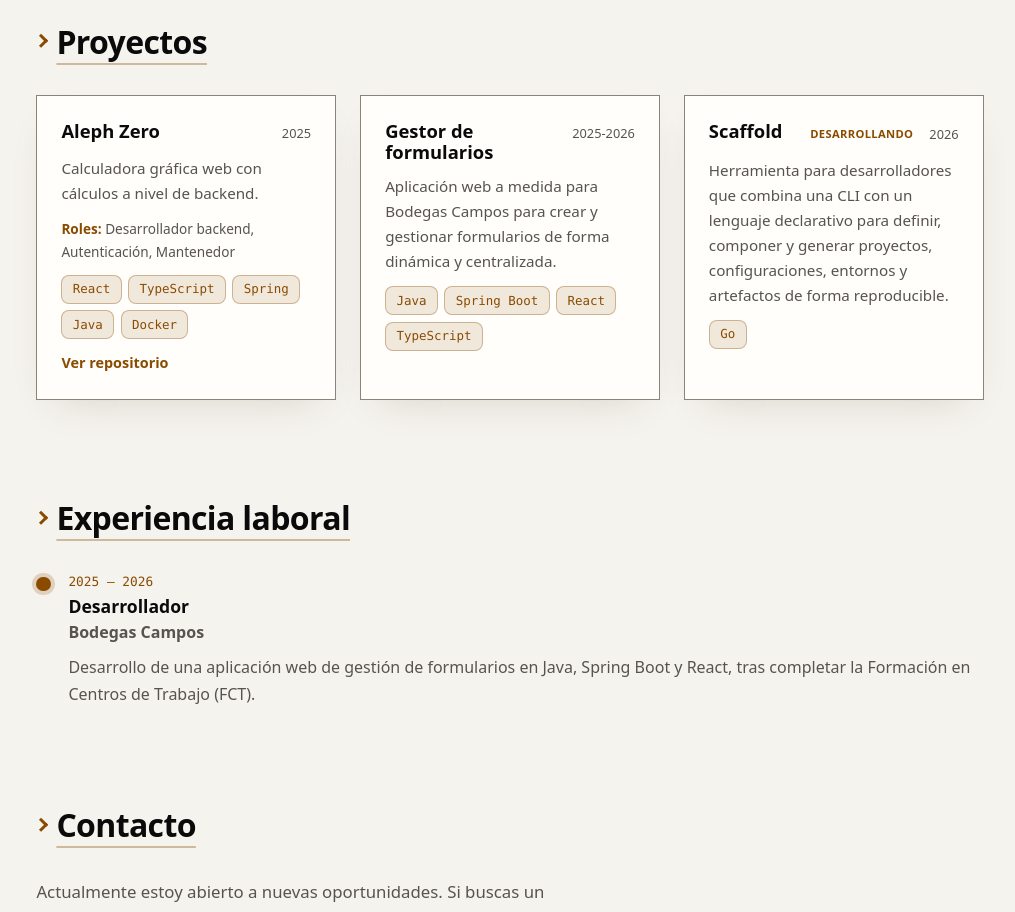
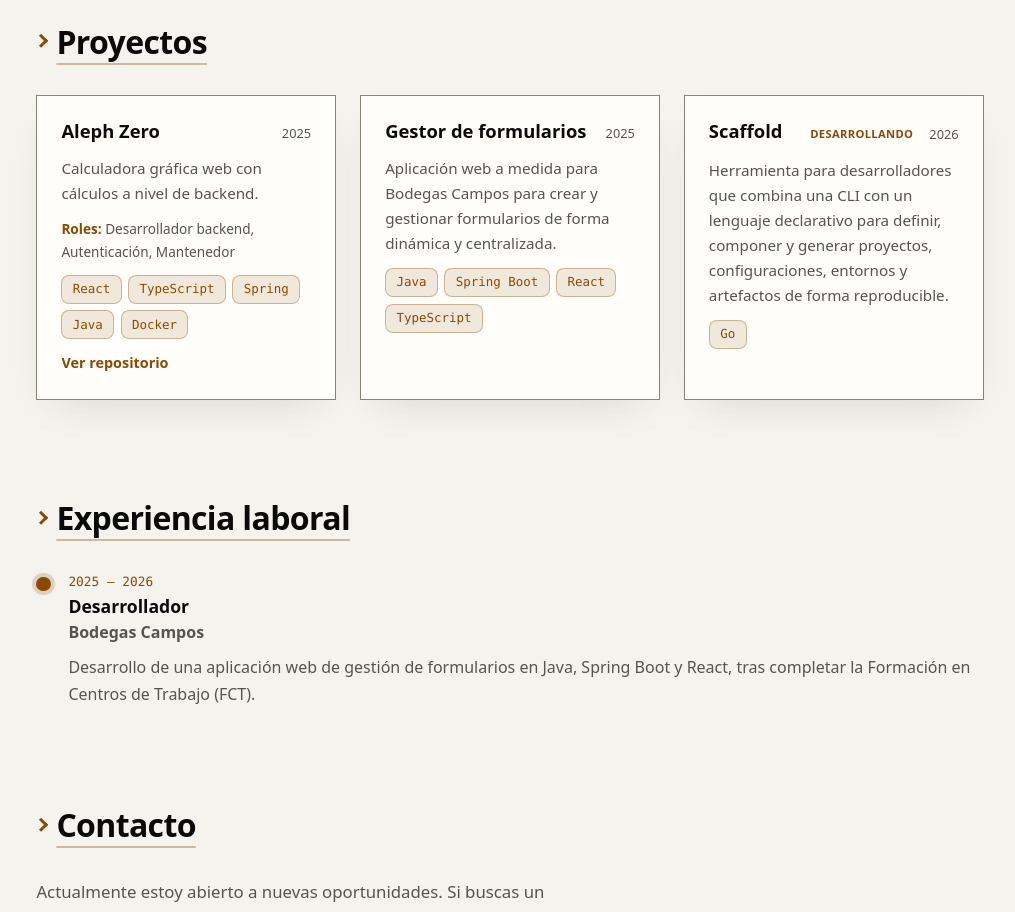
Before and after one commit to Sinbelisk/portfolio, a React (Vite) app: page / in a window 1280 px wide. Shown: the part 1540-2452 px from the top of the page, without its empty margins (130-1145 px from the left). Built offline with nearby package versions, Linux system fonts and the light colour scheme.

Commit message:
fix: fixed a record

```diff
--- a/src/Data/records.ts
+++ b/src/Data/records.ts
@@ -71,7 +71,7 @@ export const projects: Project[] = [
     id: "webforms",
     title: "Gestor de formularios",
     date: "2025",
-    dateLabel: "2025-2026",
+    dateLabel: "2025",
     description:
       "Aplicación web a medida para Bodegas Campos para crear y gestionar formularios de forma dinámica y centralizada.",
     technologies: ["Java", "Spring Boot", "React", "TypeScript"],
```
